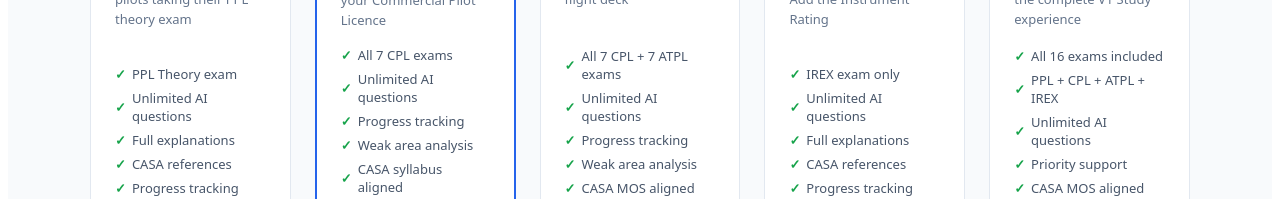
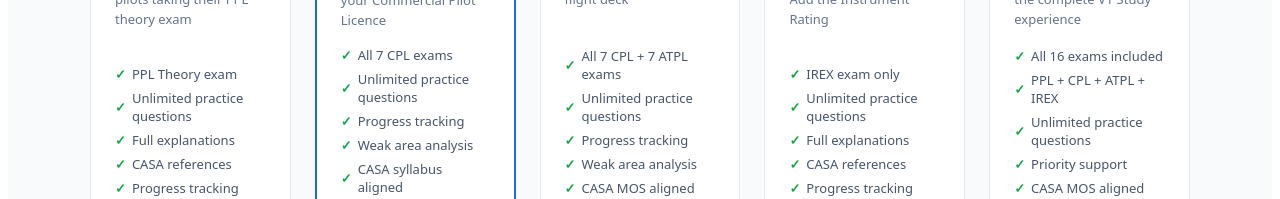
Before and after one commit to daniellongford/V1Study, a Next.js app: page /pricing in a window 1280 px wide. Shown: the part 444-643 px from the top of the page. Built offline with nearby package versions, Linux system fonts and the light colour scheme.

Commit message:
remove Ai from pricing page

```diff
--- a/app/pricing/page.tsx
+++ b/app/pricing/page.tsx
@@ -10,7 +10,7 @@
     priceId: 'price_1TIP96Cbt27bkqBv9ULJdyTz',
     color: '#10b981',
     description: 'Perfect for student pilots taking their PPL theory exam',
-    features: ['PPL Theory exam', 'Unlimited AI questions', 'Full explanations', 'CASA references', 'Progress tracking'],
+    features: ['PPL Theory exam', 'Unlimited practice questions', 'Full explanations', 'CASA references', 'Progress tracking'],
   },
   {
     name: 'CPL Pack',
@@ -20,7 +20,7 @@
     color: '#2563eb',
     popular: true,
     description: 'Everything you need for your Commercial Pilot Licence',
-    features: ['All 7 CPL exams', 'Unlimited AI questions', 'Progress tracking', 'Weak area analysis', 'CASA syllabus aligned'],
+    features: ['All 7 CPL exams', 'Unlimited practice questions', 'Progress tracking', 'Weak area analysis', 'CASA syllabus aligned'],
   },
   {
     name: 'ATPL Pack',
@@ -29,7 +29,7 @@
     priceId: 'price_1TIPAiCbt27bkqBvEItgo0gn',
     color: '#7c3aed',
     description: 'For pilots heading to the flight deck',
-    features: ['All 7 CPL + 7 ATPL exams', 'Unlimited AI questions', 'Progress tracking', 'Weak area analysis', 'CASA MOS aligned'],
+    features: ['All 7 CPL + 7 ATPL exams', 'Unlimited practice questions', 'Progress tracking', 'Weak area analysis', 'CASA MOS aligned'],
   },
   {
     name: 'IREX Standalone',
@@ -38,7 +38,7 @@
     priceId: 'price_1TIPDdCbt27bkqBvZzwkYthb',
     color: '#f59e0b',
     description: 'Already have your CPL? Add the Instrument Rating',
-    features: ['IREX exam only', 'Unlimited AI questions', 'Full explanations', 'CASA references', 'Progress tracking'],
+    features: ['IREX exam only', 'Unlimited practice questions', 'Full explanations', 'CASA references', 'Progress tracking'],
   },
   {
     name: 'Full Access',
@@ -47,7 +47,7 @@
     priceId: 'price_1TIPBvCbt27bkqBvv4fUShu3',
     color: '#0a1628',
     description: 'Every exam covered — the complete V1 Study experience',
-    features: ['All 16 exams included', 'PPL + CPL + ATPL + IREX', 'Unlimited AI questions', 'Priority support', 'CASA MOS aligned'],
+    features: ['All 16 exams included', 'PPL + CPL + ATPL + IREX', 'Unlimited practice questions', 'Priority support', 'CASA MOS aligned'],
   },
 ]
 
@@ -118,7 +118,7 @@
           <h1 style={{ fontSize: '40px', fontWeight: '800', color: '#0a1628', marginBottom: '1rem' }}>Simple, transparent pricing</h1>
           <p style={{ fontSize: '18px', color: '#64748b', maxWidth: '600px', margin: '0 auto' }}>
             {user
-              ? 'Subscribe to unlock unlimited AI-generated questions based on the full CASA MOS syllabus.'
+              ? 'Subscribe to unlock unlimited practice questions written to the full CASA MOS syllabus.'
               : 'Start with a free trial. Cancel anytime. No lock-in contracts.'}
           </p>
         </div>
```
